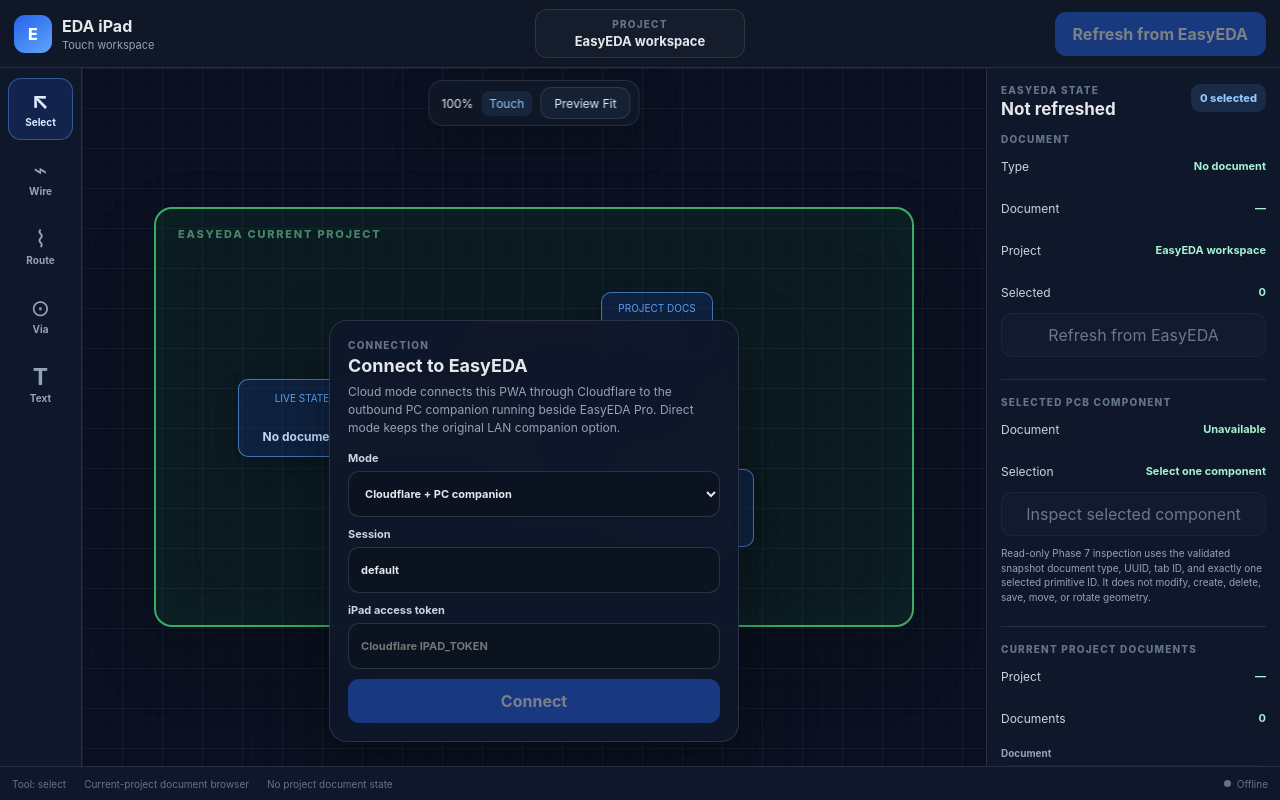
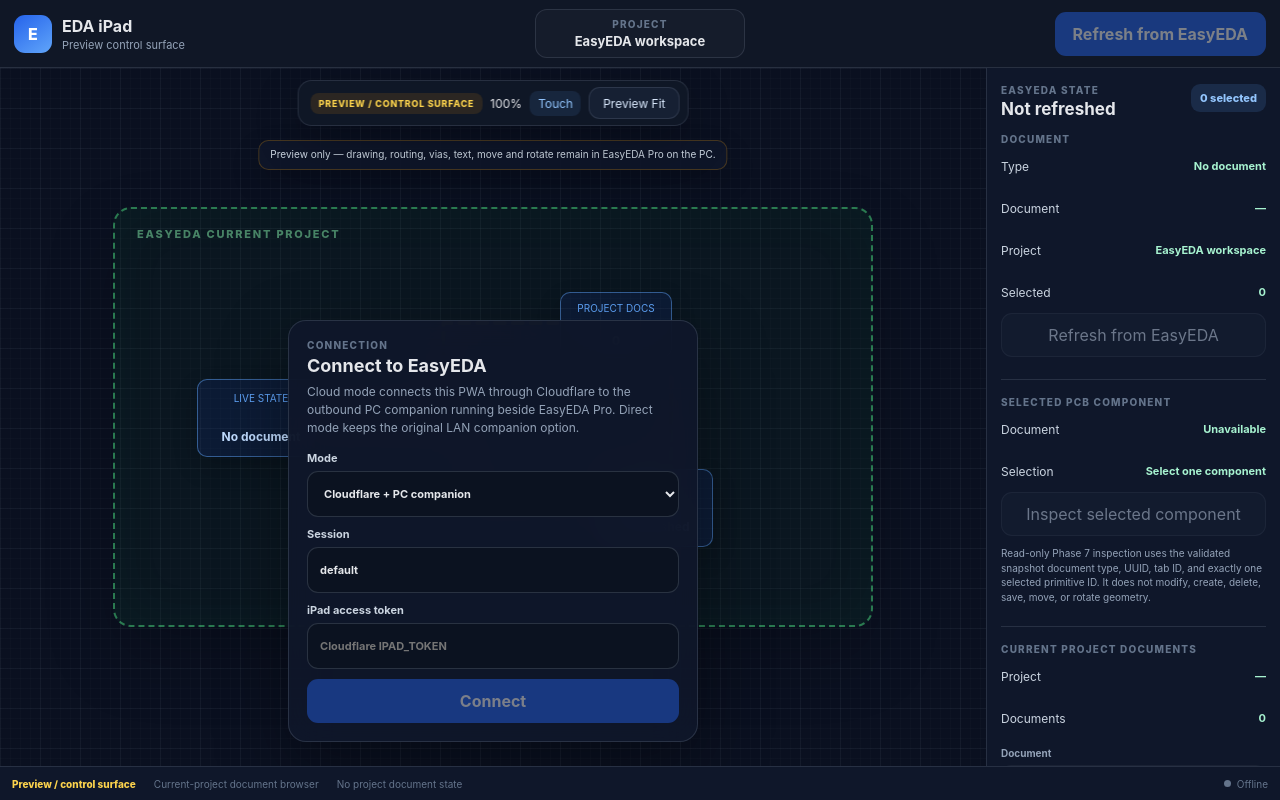
Before and after one commit to armtekcomputer-ops/easyeda-ipad, a React (Vite) app: page / in a window 1280 px wide. Built offline with nearby package versions, Linux system fonts and the light colour scheme.

Commit message:
ux: make canvas preview-only and hide fake tools

```diff
--- a/src/styles.css
+++ b/src/styles.css
@@ -55,7 +55,14 @@
 .brand-block { display: flex; align-items: center; gap: 10px; min-width: 0; }
 .brand-mark { width: 38px; height: 38px; display: grid; place-items: center; border-radius: 11px; background: linear-gradient(145deg, #2563eb, #60a5fa); color: white; font-weight: 800; }
 .brand-block strong, .brand-block span { display: block; }
-.brand-block span { color: var(--muted); font-size: 11px; margin-top: 2px; }
+.brand-block span { display: none; }
+.brand-block > div:last-child::after {
+  content: "Preview control surface";
+  display: block;
+  color: var(--muted);
+  font-size: 11px;
+  margin-top: 2px;
+}
 
 .project-pill {
   min-width: 210px;
@@ -94,35 +101,12 @@
 .workspace {
   min-height: 0;
   display: grid;
-  grid-template-columns: var(--rail-w) minmax(0, 1fr) var(--inspector-w);
+  grid-template-columns: minmax(0, 1fr) var(--inspector-w);
 }
 
-.tool-rail {
-  padding: 10px 8px 12px max(8px, env(safe-area-inset-left));
-  display: flex;
-  flex-direction: column;
-  gap: 7px;
-  border-right: 1px solid var(--line);
-  background: #0f172a;
-  overflow-y: auto;
-}
-
-.tool-button {
-  width: 100%;
-  min-height: 62px;
-  border: 1px solid transparent;
-  border-radius: 13px;
-  background: transparent;
-  color: #94a3b8;
-  display: grid;
-  place-items: center;
-  align-content: center;
-  gap: 3px;
-  font-size: 10px;
-  font-weight: 700;
-}
-.tool-button.active { color: #dbeafe; border-color: rgba(96, 165, 250, 0.42); background: rgba(37, 99, 235, 0.18); }
-.tool-glyph { font-size: 23px; line-height: 1; }
+/* UX-007: the local canvas is a preview/control surface, not an EasyEDA drawing editor.
+   Hide the legacy mock drawing rail instead of presenting unsupported Wire/Route/Via/Text tools. */
+.tool-rail { display: none; }
 
 .canvas-column { min-width: 0; min-height: 0; position: relative; background: #0b1220; }
 .canvas-toolbar {
@@ -143,6 +127,17 @@
   box-shadow: 0 16px 45px rgba(0,0,0,0.22);
   font-size: 12px;
 }
+.canvas-toolbar::before {
+  content: "PREVIEW / CONTROL SURFACE";
+  padding: 5px 8px;
+  border-radius: 8px;
+  background: rgba(245, 158, 11, 0.12);
+  color: #fcd34d;
+  font-size: 9px;
+  font-weight: 800;
+  letter-spacing: 0.08em;
+  white-space: nowrap;
+}
 .canvas-toolbar button { min-height: 32px; height: 32px; }
 .input-badge { padding: 5px 8px; border-radius: 8px; background: rgba(96,165,250,0.11); color: #93c5fd; text-transform: capitalize; }
 
@@ -160,6 +155,26 @@
     linear-gradient(90deg, rgba(148,163,184,0.025) 1px, transparent 1px);
   background-size: 40px 40px, 40px 40px, 10px 10px, 10px 10px;
 }
+.eda-canvas::after {
+  content: "Preview only — drawing, routing, vias, text, move and rotate remain in EasyEDA Pro on the PC.";
+  position: absolute;
+  z-index: 5;
+  top: 72px;
+  left: 50%;
+  transform: translateX(-50%);
+  width: max-content;
+  max-width: min(620px, calc(100% - 28px));
+  padding: 7px 11px;
+  border: 1px solid rgba(245, 158, 11, 0.24);
+  border-radius: 10px;
+  background: rgba(15, 23, 42, 0.9);
+  color: #cbd5e1;
+  font-size: 10px;
+  line-height: 1.35;
+  text-align: center;
+  pointer-events: none;
+  box-shadow: 0 12px 30px rgba(0,0,0,0.16);
+}
 
 .canvas-world {
   position: absolute;
@@ -176,19 +191,19 @@
   height: 420px;
   left: -380px;
   top: -210px;
-  border: 2px solid rgba(74, 222, 128, 0.75);
+  border: 2px dashed rgba(74, 222, 128, 0.5);
   border-radius: 18px;
-  background: rgba(20, 83, 45, 0.16);
-  box-shadow: inset 0 0 60px rgba(34,197,94,0.05), 0 30px 70px rgba(0,0,0,0.18);
+  background: rgba(20, 83, 45, 0.1);
+  box-shadow: inset 0 0 60px rgba(34,197,94,0.04), 0 30px 70px rgba(0,0,0,0.18);
 }
 .board-title { position: absolute; top: 18px; left: 22px; color: rgba(134,239,172,0.5); font-size: 11px; letter-spacing: 0.16em; font-weight: 800; }
-.component { position: absolute; display: grid; place-items: center; border: 1px solid rgba(96,165,250,0.65); background: rgba(30,64,175,0.21); border-radius: 10px; color: #bfdbfe; box-shadow: 0 10px 24px rgba(0,0,0,0.18); }
+.component { position: absolute; display: grid; place-items: center; border: 1px solid rgba(96,165,250,0.48); background: rgba(30,64,175,0.15); border-radius: 10px; color: #bfdbfe; box-shadow: 0 10px 24px rgba(0,0,0,0.18); }
 .component span { font-size: 10px; color: #60a5fa; }
 .component strong { font-size: 12px; }
 .component-a { width: 128px; height: 78px; left: 82px; top: 170px; }
 .component-b { width: 112px; height: 66px; left: 445px; top: 83px; }
 .component-c { width: 128px; height: 78px; left: 470px; top: 260px; }
-.demo-traces { position: absolute; inset: 0; width: 100%; height: 100%; fill: none; stroke: #f59e0b; stroke-width: 4; stroke-linecap: round; stroke-linejoin: round; opacity: 0.8; }
+.demo-traces { position: absolute; inset: 0; width: 100%; height: 100%; fill: none; stroke: #f59e0b; stroke-width: 4; stroke-linecap: round; stroke-linejoin: round; opacity: 0.45; stroke-dasharray: 10 8; }
 
 .gateway-card {
   position: absolute;
@@ -263,6 +278,12 @@
   font-size: 10px;
   white-space: nowrap;
 }
+.statusbar::before {
+  content: "Preview / control surface";
+  color: #fcd34d;
+  font-weight: 800;
+}
+.statusbar > :first-child { display: none; }
 .statusbar > :last-child { margin-left: auto; }
 .status-dot-wrap { display: flex; align-items: center; gap: 6px; }
 .status-dot-wrap i { width: 7px; height: 7px; border-radius: 50%; background: #64748b; }
@@ -271,20 +292,20 @@
 .status-dot-wrap.status-error i { background: #ef4444; }
 
 @media (max-width: 980px) {
-  :root { --inspector-w: 250px; --rail-w: 72px; }
+  :root { --inspector-w: 250px; }
   .topbar { grid-template-columns: 1fr auto; }
   .project-pill { display: none; }
 }
 
 @media (orientation: portrait) and (max-width: 900px) {
-  :root { --rail-w: 66px; }
-  .workspace { grid-template-columns: var(--rail-w) minmax(0, 1fr); }
+  .workspace { grid-template-columns: minmax(0, 1fr); }
   .inspector { display: none; }
-  .brand-block span { display: none; }
   .canvas-toolbar { top: 10px; }
+  .canvas-toolbar::before { content: "PREVIEW"; }
+  .eda-canvas::after { top: 68px; }
 }
 
 @media (max-height: 620px) {
-  .tool-button { min-height: 52px; }
   .gateway-card { bottom: 12px; padding: 14px; }
+  .eda-canvas::after { display: none; }
 }
```
